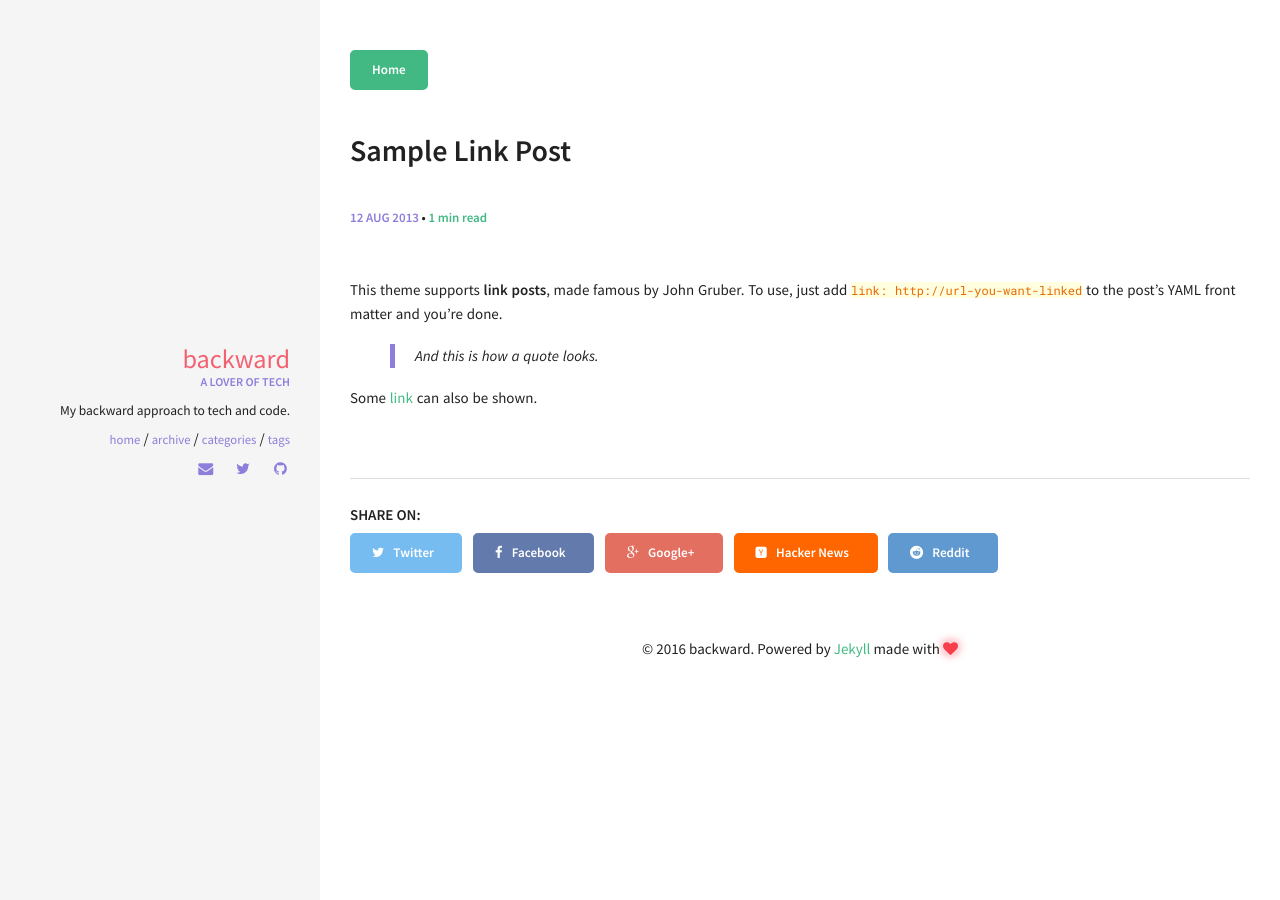
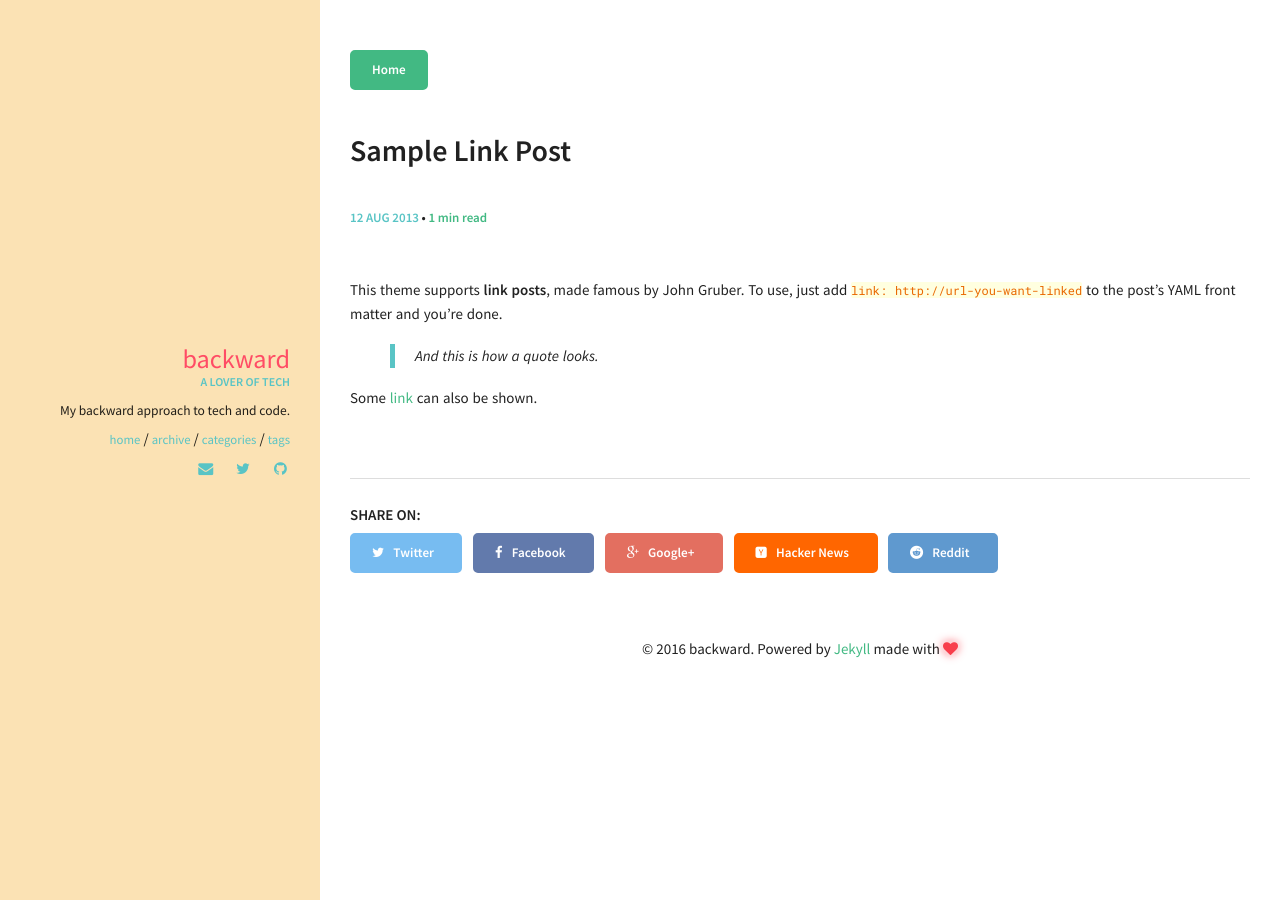
Before and after one commit to drawkcab/backward-blog, a Jekyll site: the page built from _posts/2013-08-12-sample-link-post.md, in a window 1280 px wide. Built offline with Jekyll 4.4.1, drawn with Linux system fonts in a browser that asks for light colours.

Commit message:
color changes

```diff
--- a/_sass/components/_variables.scss
+++ b/_sass/components/_variables.scss
@@ -52,11 +52,11 @@ $hr-border-width:             $border-width;
 //
 
 $text-color:       rgba(0, 0, 0, 0.87) !default;
-$background-color: #f5f5f5;
+$background-color: #FBE2B4;
 
 $white:            #fff;
 $primary:          #42b983;
-$secondary:        #8d7edc;
+$secondary:        #59C4C5;
 $success:          #65e892;
 $danger:           #f83e4b;
 $warning:          #F5A623;
--- a/_sass/pages/_layout.scss
+++ b/_sass/pages/_layout.scss
@@ -28,7 +28,7 @@
   }
   .author_name {
     display: block;
-    color: #F36170;
+    color: #FF4C65;
     font-size: 1.75em;
     text-transform: lowercase;
   }
```
Also changed, not shown: README.md, 14 other files.
